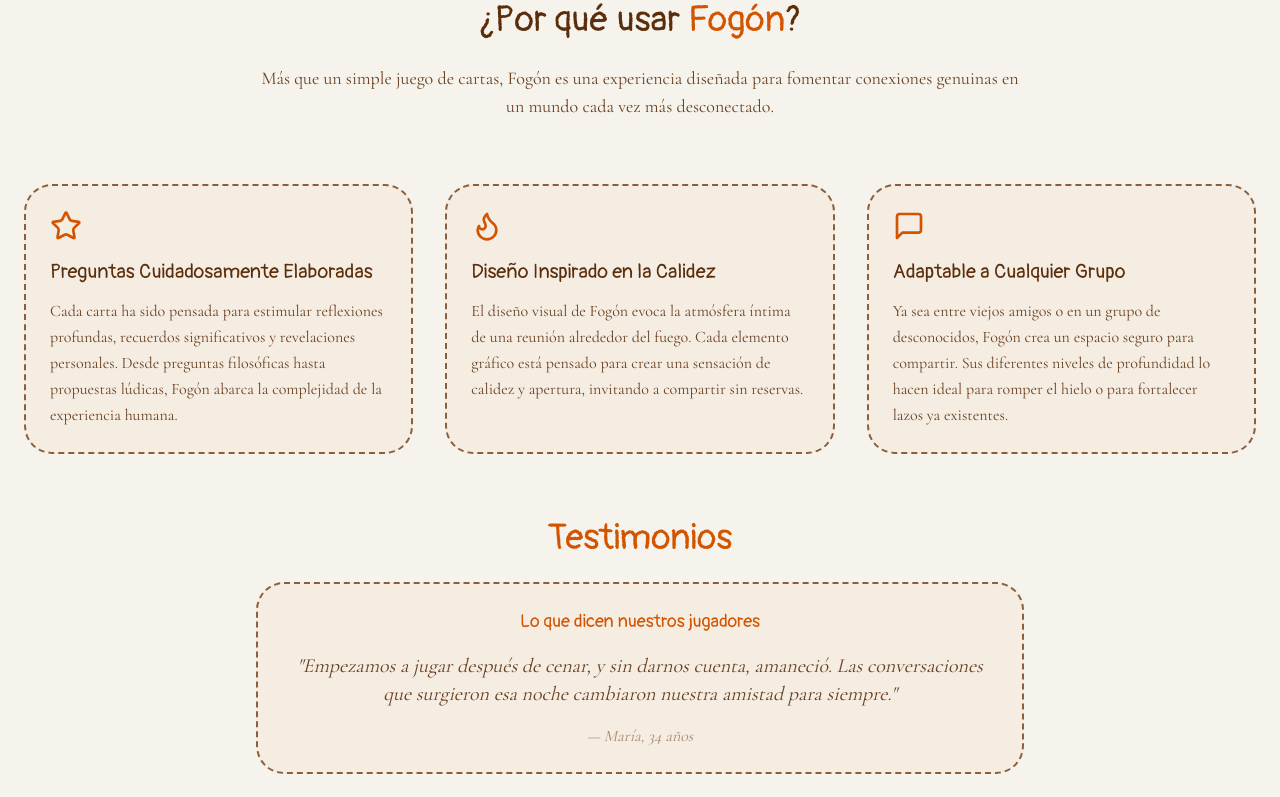
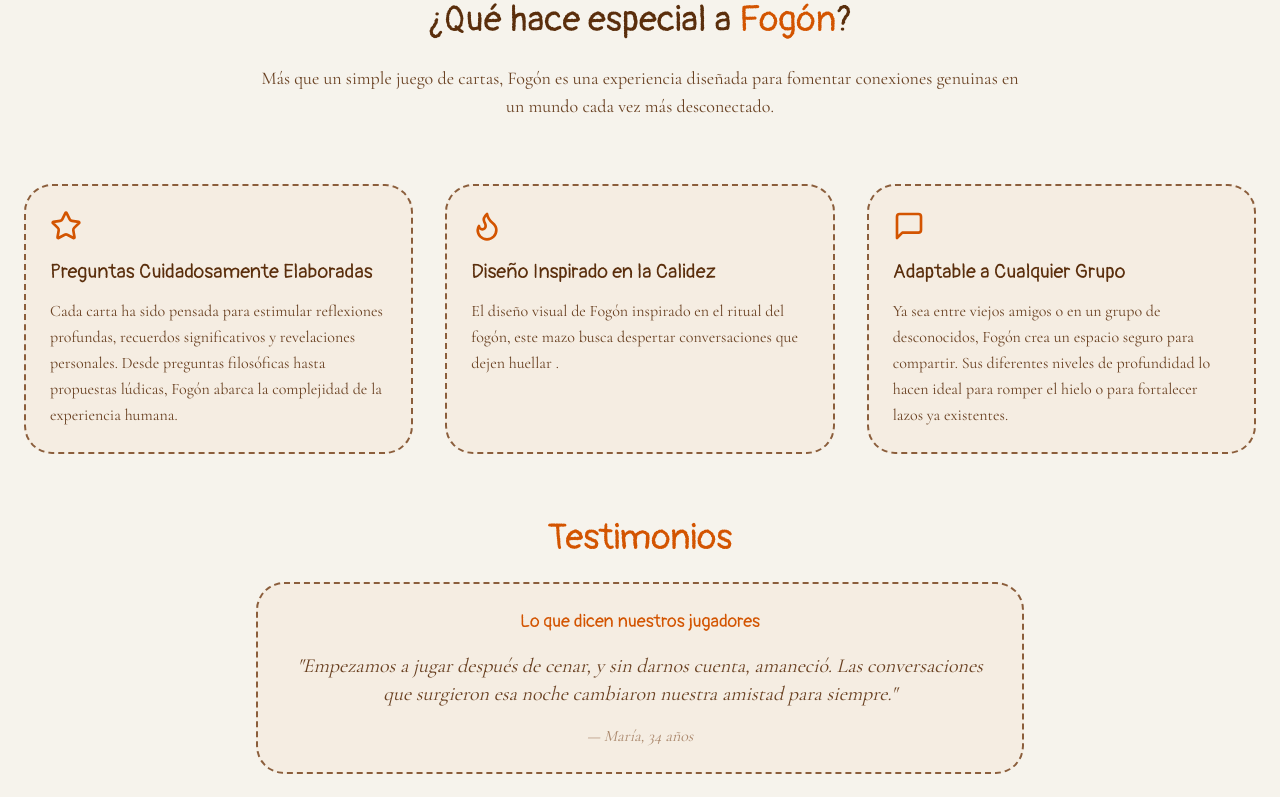
Before and after one commit to gonjui/fogon-conversaciones-encendidas, a React (Vite) app: page / in a window 1280 px wide. Shown: the part 2573-3370 px from the top of the page. Built offline with nearby package versions, Linux system fonts and the light colour scheme.

Commit message:
Update Special.tsx

```diff
--- a/src/components/Special.tsx
+++ b/src/components/Special.tsx
@@ -8,7 +8,7 @@ const Special = () => {
       <div className="container max-w-7xl mx-auto px-6">
         <div className="text-center mb-16">
           <h2 className="text-3xl md:text-4xl font-handwritten mb-6 text-[#5A2E0C]">
-            ¿Por qué usar <span className="text-[#D35400]">Fogón</span>?
+            ¿Qué hace especial a <span className="text-[#D35400]">Fogón</span>?
           </h2>
           <p className="text-[#5A2E0C]/90 text-lg max-w-3xl mx-auto font-serif">
             Más que un simple juego de cartas, Fogón es una experiencia diseñada para fomentar conexiones genuinas en un mundo cada vez más desconectado.
@@ -33,7 +33,7 @@ const Special = () => {
               <Flame className="h-8 w-8 text-[#D35400] mb-4" />
               <h3 className="text-xl font-handwritten mb-3 text-[#5A2E0C]">Diseño Inspirado en la Calidez</h3>
               <p className="text-[#5A2E0C]/90 leading-relaxed font-serif">
-                El diseño visual de Fogón evoca la atmósfera íntima de una reunión alrededor del fuego. Cada elemento gráfico está pensado para crear una sensación de calidez y apertura, invitando a compartir sin reservas.
+                El diseño visual de Fogón inspirado en el ritual del fogón, este mazo busca despertar conversaciones que dejen huellar .
               </p>
             </div>
           </div>
```
